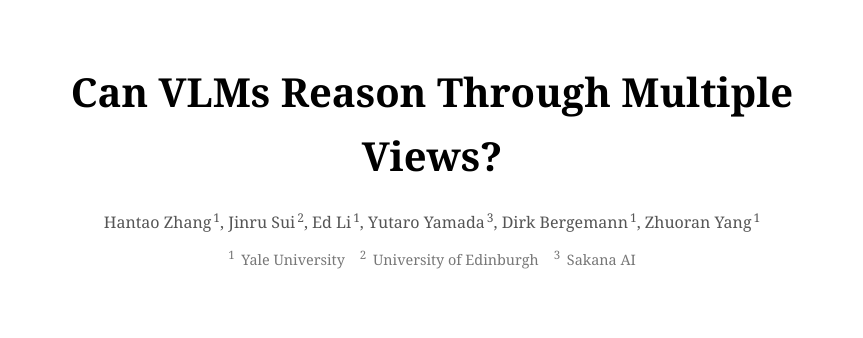
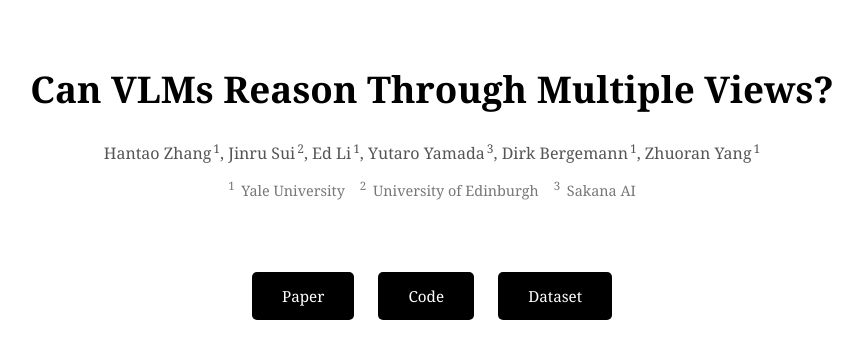
Before and after one commit to hantaoZhangrichard/MultiView-Bench, a plain HTML site: page index.html in a window 1280 px wide. Shown: the top 338 px of the page, without its empty margins (208-1071 px from the left). Drawn offline with Linux system fonts and the light colour scheme.

Commit message:
adjust fontsize

```diff
--- a/index.html
+++ b/index.html
@@ -3,7 +3,7 @@
 <head>
     <meta charset="UTF-8">
     <meta name="viewport" content="width=device-width, initial-scale=1.0">
-    <title>MVBench - Multi-View Spatial Reasoning</title>
+    <title>MVBench</title>
     <style>
         * {
             margin: 0;
@@ -30,7 +30,7 @@
         }
 
         h1 {
-            font-size: 2.5em;
+            font-size: 2.3em;
             font-weight: 700;
             margin-bottom: 20px;
             color: #000;
```
